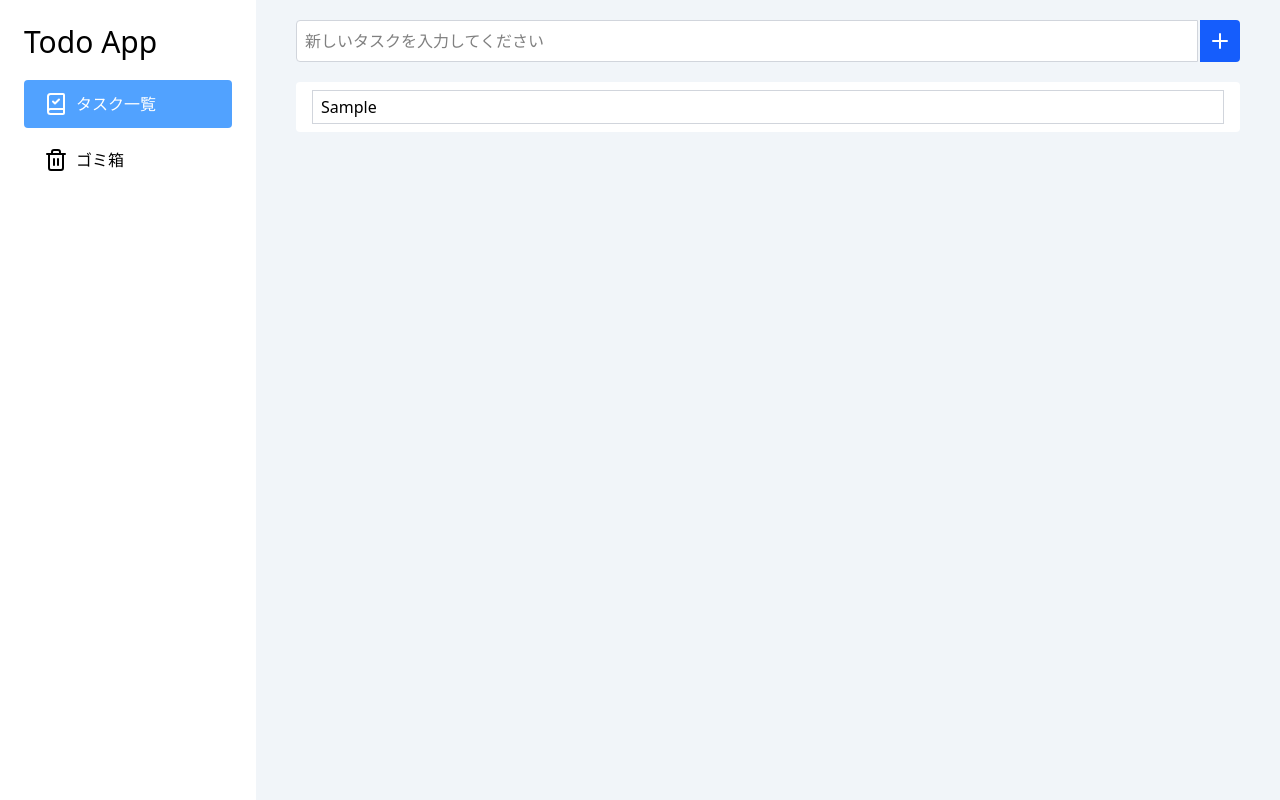
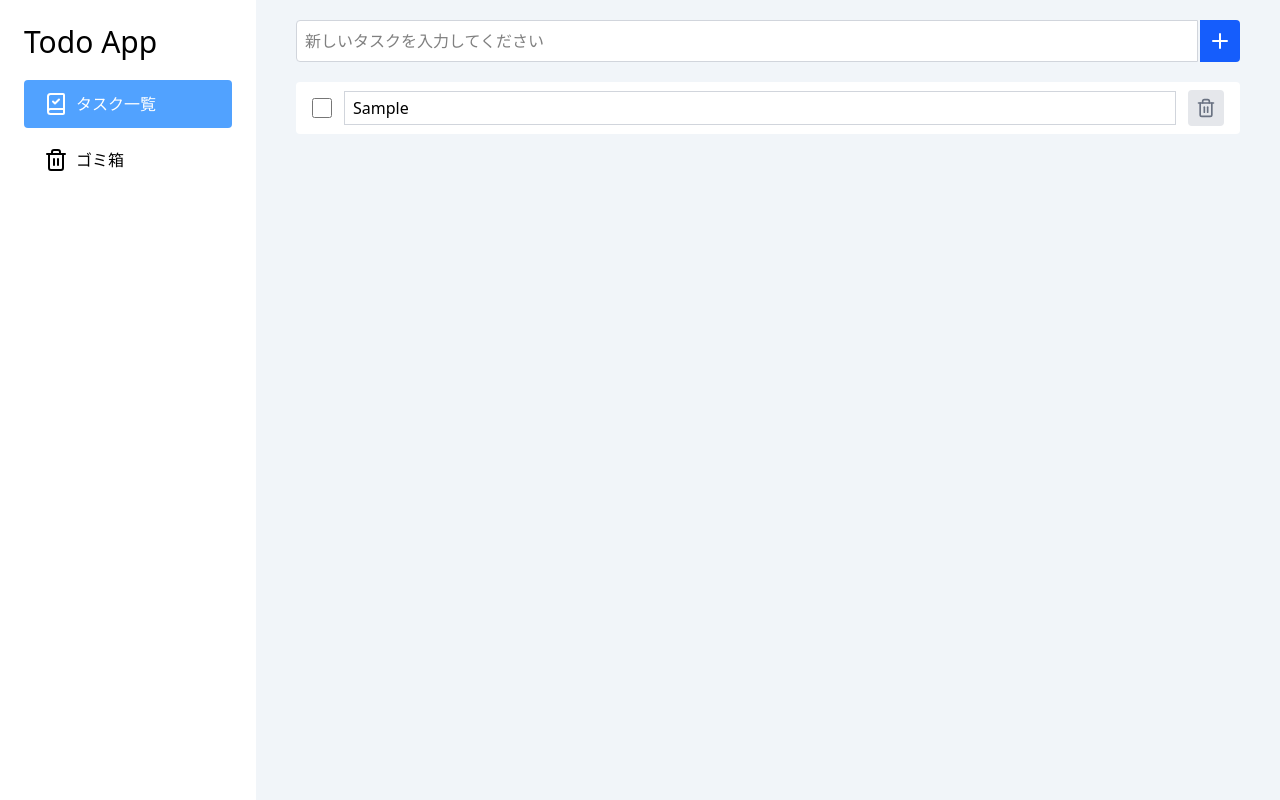
Before and after one commit to suzumasa96/my-todo-app, a React (Vite) app: page / in a window 1280 px wide. Both pictures are taken after typing "Sample" into the empty fields and a click on the button "タスクを作成する". Built offline with nearby package versions, Linux system fonts and the light colour scheme.

Commit message:
タスク更新機能、ステータス更新機能、ステータス削除機能を実装

```diff
--- a/src/components/TaskItem.jsx
+++ b/src/components/TaskItem.jsx
@@ -1,4 +1,5 @@
 import { cva } from 'class-variance-authority';
+import { Trash2 } from 'lucide-react';
 
 // 入力フィールドのスタイルを定義
 const inputVariants = cva("flex-1 border px-2 py-1 border-gray-300 bg-white", {
@@ -10,9 +11,23 @@ const inputVariants = cva("flex-1 border px-2 py-1 border-gray-300 bg-white", {
     }
 })
 
-export function TaskItem({ task }) {
+export function TaskItem({ task, onChange }) {
     return (
         <div className='flex items-center gap-3 rounded bg-white px-4 py-2'>
+            <div className='flex items-center'>
+                {/* タスクのステータス変更用のチェックボックス */}
+                <input
+                    type="checkbox"
+                    className='size-5 cursor-pointer'
+                    checked={task.status === "completed"} // ステータスが completed の場合はチェックON
+                    onChange={(e) =>
+                        onChange(task.id, {
+                            // チェック状態に基づいてタスクのステータスを更新
+                            status: e.target.checked ? "completed" : "notStarted",
+                        })
+                    }
+                />
+            </div>
             {/* タスクのタイトルを編集可能な入力フィールド */}
             <input
                 type="text"
@@ -20,7 +35,33 @@ export function TaskItem({ task }) {
                 // タスクが完了している場合のスタイルを適用
                 defaultValue={task.title} // タスクの現在のタイトルを表示
                 disabled={task.status === "completed"} // 完了したタスクの場合、編集を無効化
+                onKeyDown={(event) => {
+                    // Enterキーで編集を確定し、入力フィールドからフォーカスを外す
+                    if (event.nativeEvent.isComposing || event.key !== "Enter") {
+                        return;
+                    }
+                    event.currentTarget.blur();
+                }}
+                onBlur={(e) => {
+                    onChange(task.id, {
+                        // フォーカスが外れたタイミングでタスクのタイトルを更新
+                        title: e.target.value,
+                    })
+                }}
             />
+            {/* タスクをゴミ箱に移動するボタン */}
+            <button
+                type='button'
+                className='rounded bg-gray-200 p-2 transition-colors hover:bg-gray-300'
+                onClick={() => {
+                    onChange(task.id, {
+                        status: "trashed", //ステータスをゴミ箱に変更
+                    })
+                }}
+                aria-label={`タスク「${task.title}」をゴミ箱へ移動する`}
+            >
+                <Trash2 className='size-5 text-gray-500'/>
+            </button>
         </div>
     )
 }
--- a/src/components/TaskList.jsx
+++ b/src/components/TaskList.jsx
@@ -20,6 +20,19 @@ export function TaskList () {
         })
     }
 
+    // ゴミ箱のタスクを除いたタスク一覧
+    const activeTaskList = taskList.filter(({ status }) => status !== "trashed");
+
+    // タスクを更新する
+    const updateTask = (id, updatedTask) => {
+        setTaskList((prevTaskList) => {
+            return prevTaskList.map((task) =>
+                // 対象タスクのidが一致する場合、そのタスクを更新
+                task.id === id ? { ...task, ...updatedTask } : task,
+            )
+        })
+    }
+
     return (
         <div className="relative">
             <div className="sticky top-0 flex flex-col items-end gap-2 bg-slate-100 px-10 py-5">
@@ -28,10 +41,11 @@ export function TaskList () {
                 </div>
             </div>
             <div className="space-y-3 px-10 pb-10">
-                {taskList.length === 0 ? (
+                {activeTaskList.length === 0 ? (
                     <p className="text-center text-sm">タスクがありません</p>
                 ) : (
-                    taskList.map((task) => <TaskItem key={task.id} task={task} />)
+                    activeTaskList.map((task) => <TaskItem key={task.id} task={task} onChange={updateTask} />)
+                    // onChangeでupdateTaskを実行
                 )}
             </div>
         </div>
```
